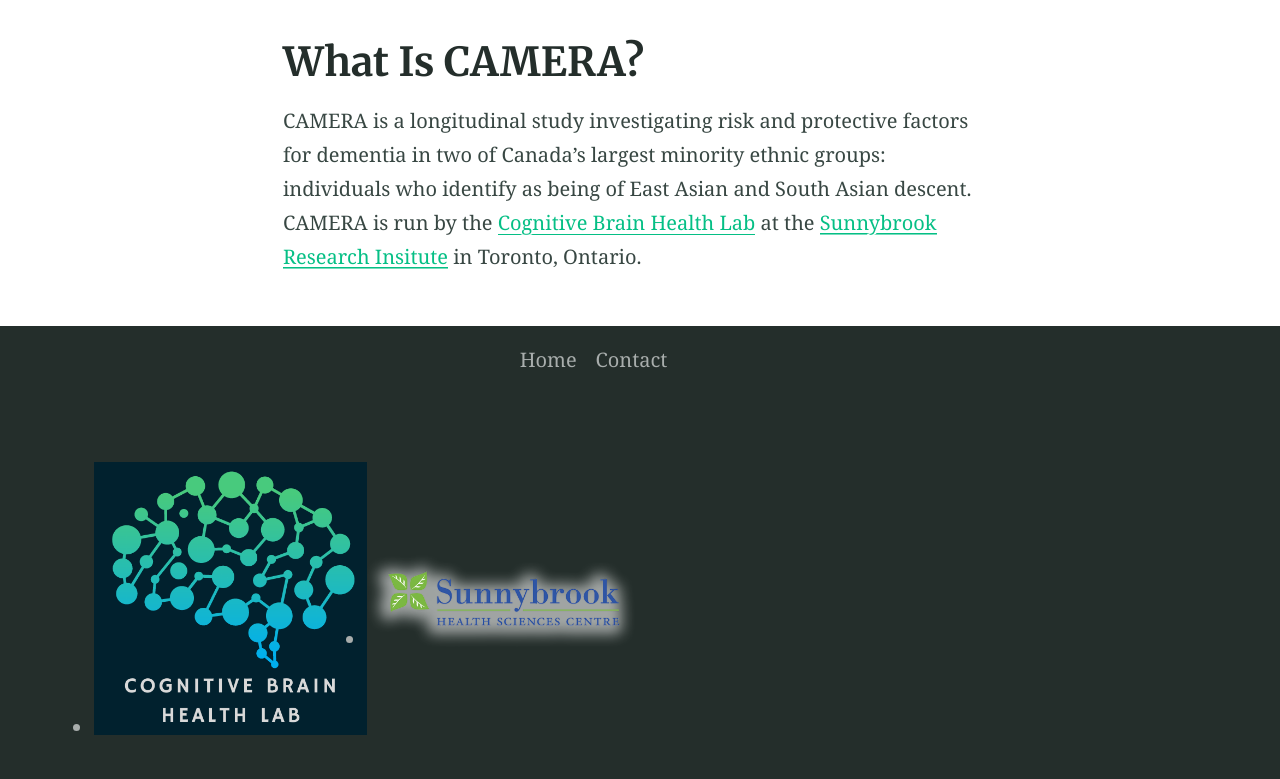
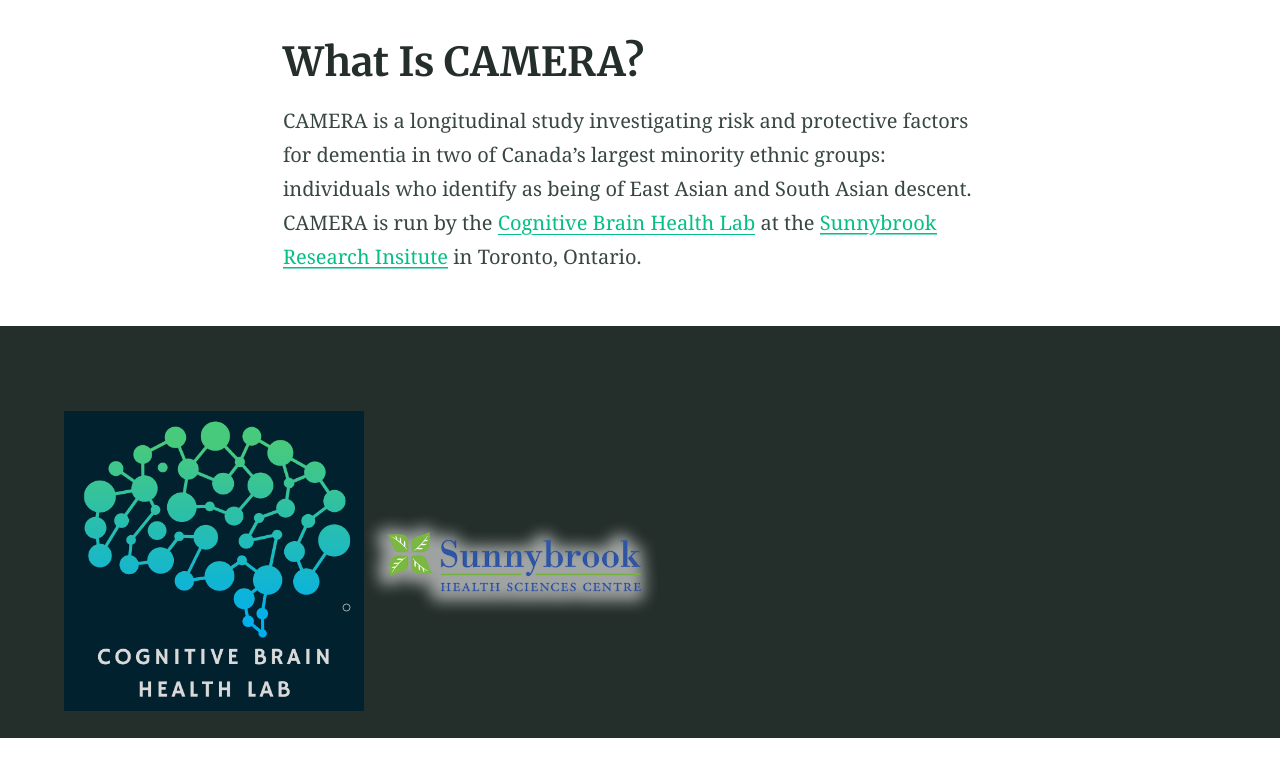
Before and after one commit to camerastudy/camerastudy.github.io, a Jekyll site: the page built from index.md, in a window 1280 px wide. Shown: the part 424-1203 px from the top of the page. Built offline with Jekyll 4.4.1, drawn with Linux system fonts in a browser that asks for light colours; after the commit the page ends 1162 px from its top, so only the background shows below that.

Commit message:
Update nav-footer

```diff
--- a/_includes/nav-footer.html
+++ b/_includes/nav-footer.html
@@ -1,22 +1,7 @@
 {% if site.navigation_footer %}
 <nav class="nav  nav--footer">
   <ul class="list list--nav">
-    {% for item in site.navigation_footer %}
-
-      {% if item.url contains '://' %}
-        {% assign url = item.url %}
-      {% else %}
-        {% assign url = item.url | relative_url %}
-      {% endif %}
-
-      <li class="item  item--nav{% if item.url == page.url %}  item--current{% endif %}">
-        <a href="{{ url }}">{{ item.title }}</a>
-      </li>
-    {% endfor %}
-  </ul>
-  <div class="container">
-
-        {% if site.navigation_footer %}
+    {% if site.navigation_footer %}
         <div class="columns is-multiline">
             {% for item in site.navigation_footer %}
             <div class="column has-text-centered">
@@ -28,13 +13,22 @@
         </div>
         {% endif %}
 
-        <br/>
-
         <ul class="footerLogos" style="display: flex; align-items: center; justify-content: center;">
           <li><img src="/assets/logos/cbhlab_logo.png" width="300" hspace="50"></li>
-          <li><img src="/assets/logos/sri.png" width="300" hspace="50"></li>
-        </ul>
-    </div>
+          <li><img src="/assets/logos/sri.png" width="300" hspace="50"></li><!---{% for item in site.navigation_footer %}
+
+      {% if item.url contains '://' %}
+        {% assign url = item.url %}
+      {% else %}
+        {% assign url = item.url | relative_url %}
+      {% endif %}
+
+      <li class="item  item--nav{% if item.url == page.url %}  item--current{% endif %}">
+        <a href="{{ url }}">{{ item.title }}</a>
+      </li>
+    {% endfor %} --->
+
+  </ul>
 </nav>
 {% else %}
   {% include nav-default.html %}
```
